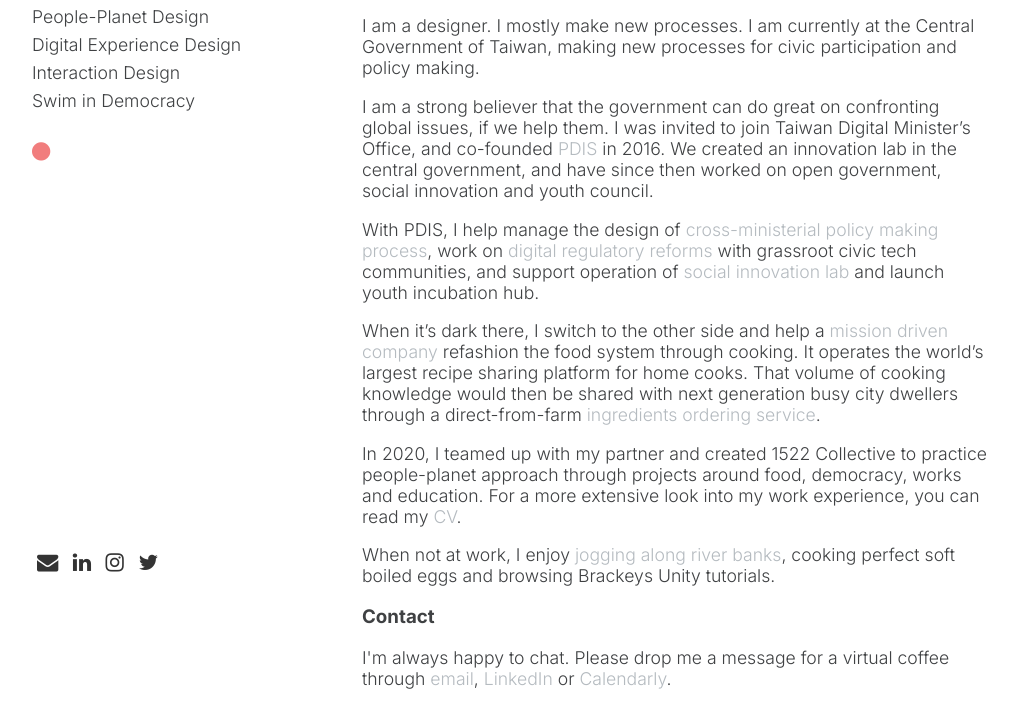
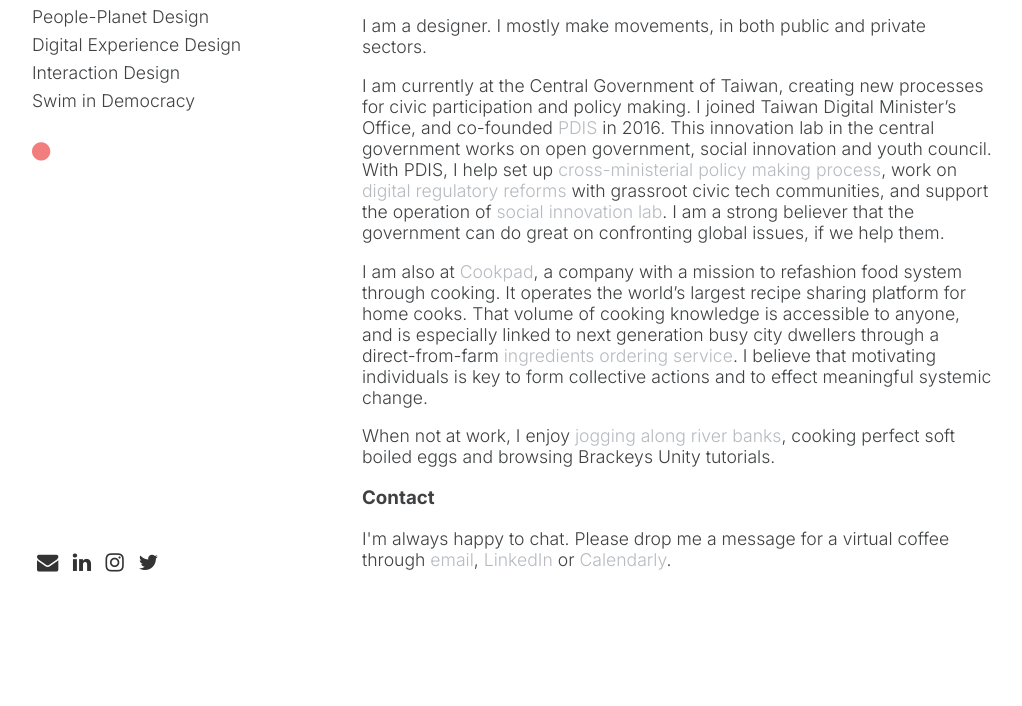
Before and after one commit to shuyanglin/shuyanglin.github.io, a website: page public/index.html in a window 1280 px wide. Shown: the part 128-834 px from the top of the page, without its empty margins (128-1150 px from the left). After the commit the page ends 800 px from the top, so only its background shows below. Drawn offline with nearby package versions, Linux system fonts and the light colour scheme.

Commit message:
Update index.html

```diff
--- a/public/index.html
+++ b/public/index.html
@@ -39,24 +39,20 @@
                     <h3>About</h3>
 
                     <p>
-                        I am a designer. I mostly make new processes. I am currently at the Central Government of Taiwan, making new processes for civic participation and policy making.
+                        I am a designer. I mostly make movements, in both public and private sectors.
                     </p>
 
                     <p>
-                        I am a strong believer that the government can do great on confronting global issues, if we help them. I was invited to join Taiwan Digital Minister’s Office, and co-founded <a href="http://pdis.tw" target="_blank">PDIS</a> in 2016. We created an innovation lab in the central government, and have since then worked on open government, social innovation and youth council.
+                        I am currently at the Central Government of Taiwan, creating new processes for civic participation and policy making. I joined Taiwan Digital Minister’s Office, and co-founded <a href="http://pdis.tw" target="_blank">PDIS</a> in 2016. This innovation lab in the central government works on open government, social innovation and youth council. With PDIS, I help set up <a href="https://po.pdis.tw/en/">cross-ministerial policy making process</a>, work on <a href="http://vtaiwan.tw/">digital regulatory reforms</a> with grassroot civic tech communities, and support the operation of <a href="https://silab.sme.gov.tw" target="_blank">social innovation lab</a>. I am a strong believer that the government can do great on confronting global issues, if we help them.
                     </p>
 
                     <p>
-                        With PDIS, I help manage the design of <a href="https://po.pdis.tw/en/">cross-ministerial policy making process</a>, work on <a href="http://vtaiwan.tw/">digital regulatory reforms</a> with grassroot civic tech communities, and support operation of <a href="https://silab.sme.gov.tw" target="_blank">social innovation lab</a> and launch youth incubation hub.
+                        I am also at <a href="https://cookpad.com/">Cookpad</a>, a company with a mission to refashion food system through cooking. It operates the world’s largest recipe sharing platform for home cooks. That volume of cooking knowledge is accessible to anyone, and is especially linked to next generation busy city dwellers through a direct-from-farm <a href="https://cookpad-mart.com">ingredients ordering service</a>. I believe that motivating individuals is key to form collective actions and to effect meaningful systemic change.
                     </p>
 
-                    <p>
-                        When it’s dark there, I switch to the other side and help a <a href="https://www.nytimes.com/2021/04/26/dining/cookpad-recipe-site.html">mission driven company</a> refashion the food system through cooking.  It operates the world’s largest recipe sharing platform for home cooks. That volume of cooking knowledge would then be shared with next generation busy city dwellers through a direct-from-farm <a href="https://cookpad-mart.com">ingredients ordering service</a>.
-                    </p>
-
-                    <p>
+                    <!-- <p>
                         In 2020, I teamed up with my partner and created 1522 Collective to practice people-planet approach through projects around food, democracy, works and education. For a more extensive look into my work experience, you can read my <a href="cv/index.html">CV</a>.
-                    </p>
+                    </p> -->
 
                     <p>
                         When not at work, I enjoy <a href="tracks/index.html">jogging along river banks</a>, cooking perfect soft boiled eggs and browsing Brackeys Unity tutorials.
```
